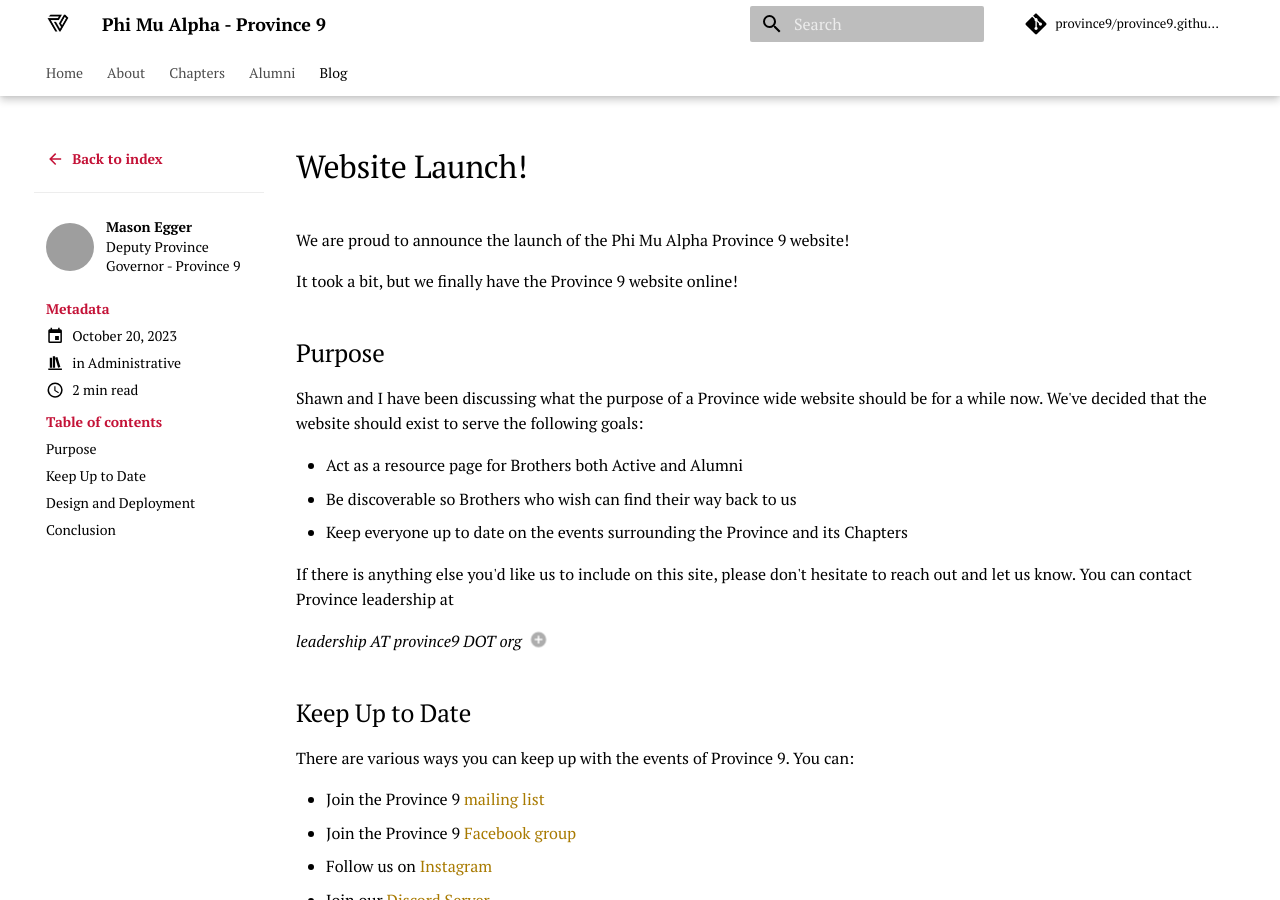
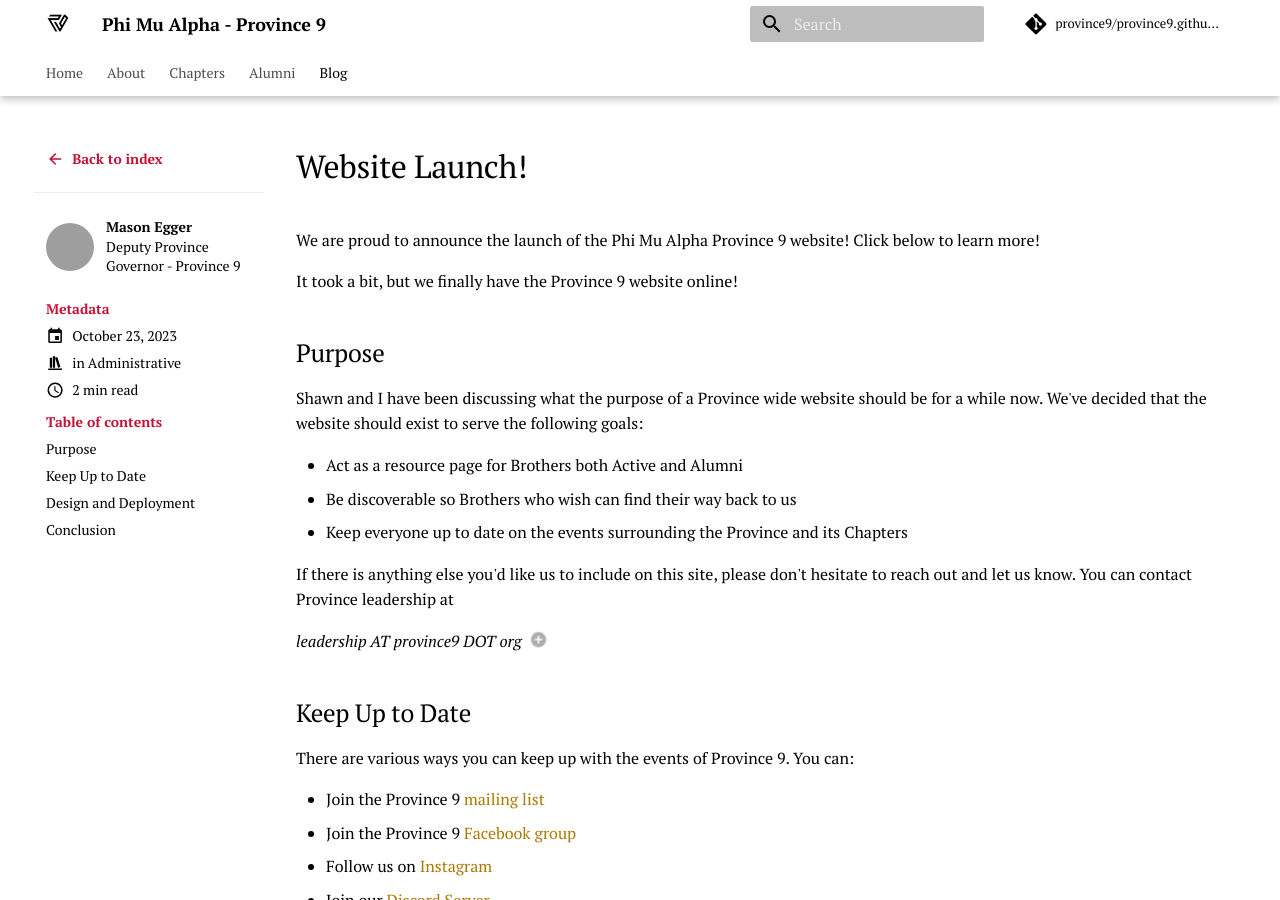
Before and after one commit to Province9/province9.github.io, an MkDocs documentation site: the page built from docs/blog/posts/2023-10-23-launch.md, in a window 1280 px wide and 900 px high. Built offline with MkDocs 1.6.1 and Material for MkDocs 9.7.7, drawn with Linux system fonts in a browser that asks for light colours; comment, search, counter and statistics services are not loaded; grey boxes are pictures that could not be loaded.

Commit message:
updating launch blog

```diff
--- a/docs/blog/posts/2023-10-20-launch.md
+++ b/docs/blog/posts/2023-10-23-launch.md
@@ -1,5 +1,5 @@
 ---
-date: 2023-10-20
+date: 2023-10-23
 categories:
     - Administrative
 tags:
@@ -11,6 +11,7 @@
 # Website Launch!
 
 We are proud to announce the launch of the Phi Mu Alpha Province 9 website!
+Click below to learn more!
 
 <!-- more -->
 
```
